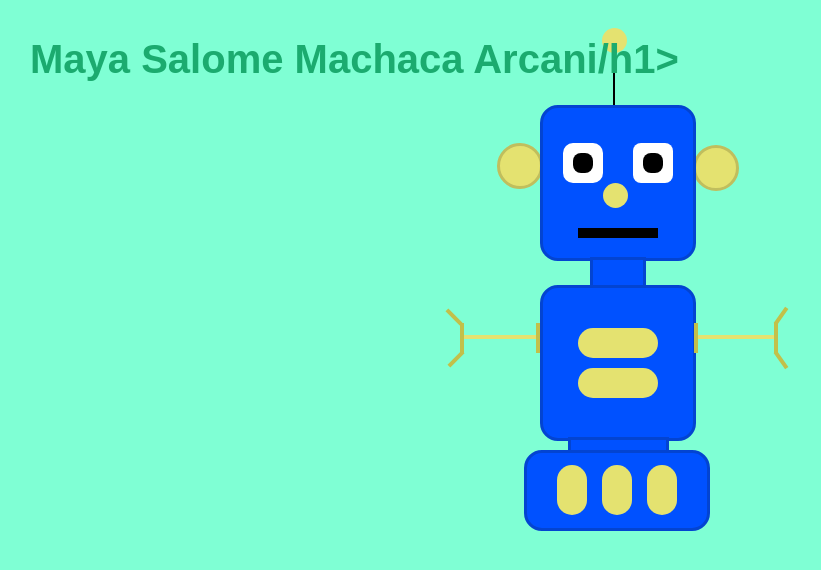
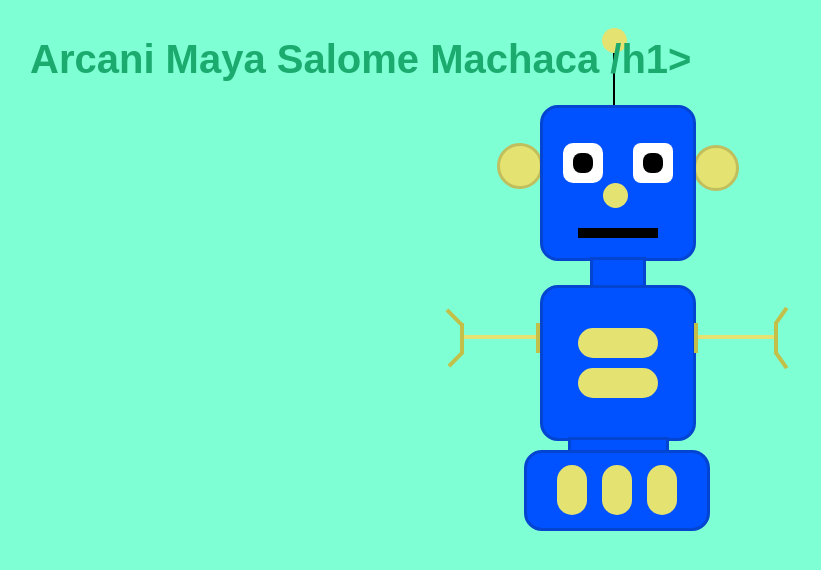
Before and after one commit to LiLiSMay/Tarea2, a plain HTML site: page index.html in a window 1280 px wide. Shown: the whole page, without its empty margins (0-821 px from the left). Drawn offline with Linux system fonts and the light colour scheme.

Commit message:
Update index.html

```diff
--- a/index.html
+++ b/index.html
@@ -58,7 +58,7 @@
     </div>
 
     <div class="nombre">
-        <h1>Maya Salome Machaca Arcani/h1>
+        <h1> Arcani Maya Salome Machaca /h1>
     </div>
 </body>
 </html>
```
